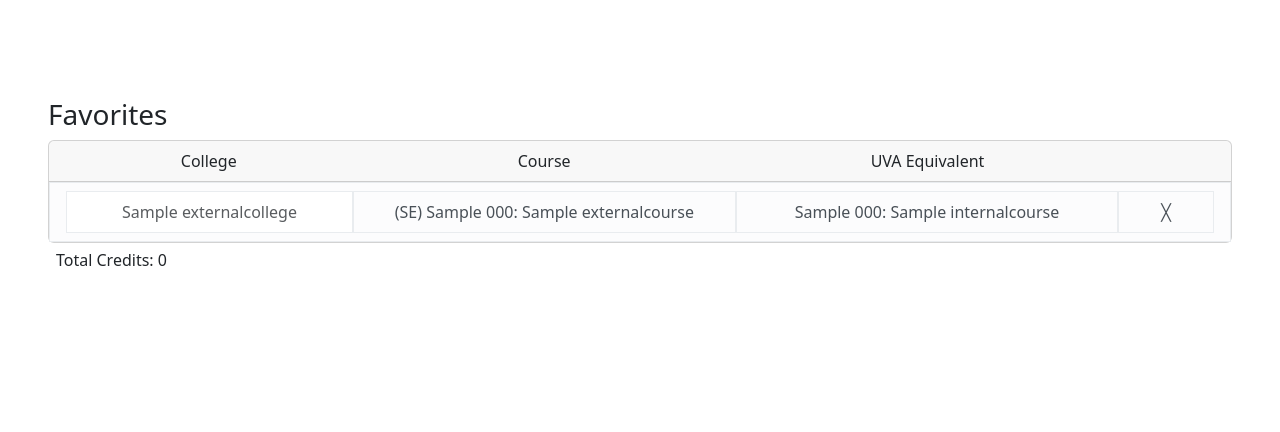
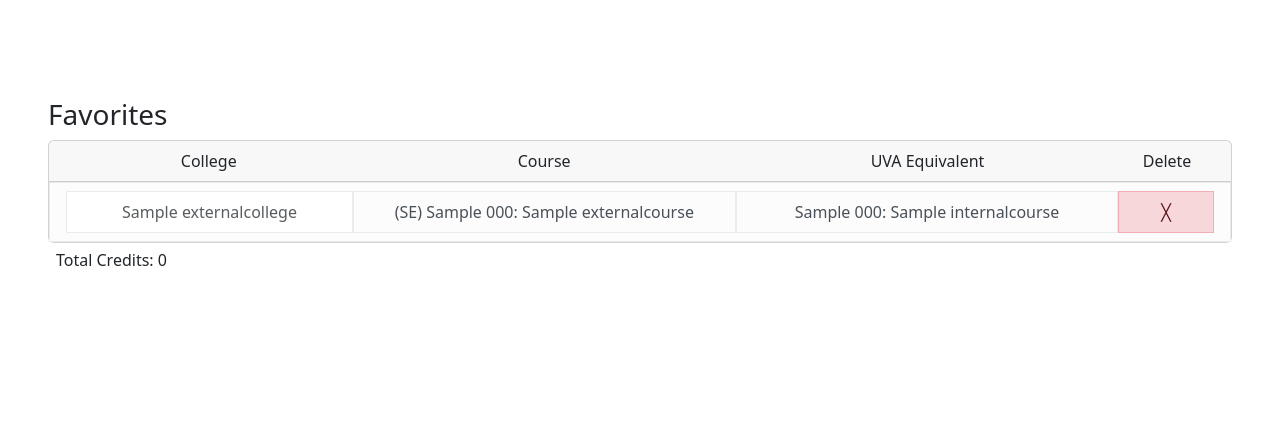
Before and after one commit to scottrmattix/transfer-guide, a Django app: page /favorites/ in a window 1280 px wide. Shown: the part 70-502 px from the top of the page. Run offline with Django 4.2, Linux system fonts and the light colour scheme; a user stored in the database is signed in; tables that the repository leaves empty hold one stand-in row (values such as "Sample post"); data that the repository does not hold is empty; some libraries are stand-ins or nearby versions.

Commit message:
Made button red and added clarification for the button

```diff
--- a/templates/favorites2.html
+++ b/templates/favorites2.html
@@ -30,7 +30,7 @@
               <div class="col-3 text-center">College</div>
               <div class="col-4 text-center">Course</div>
               <div class="col-4 text-center">UVA Equivalent</div>
-              <div class="col-1 text-center"></div>
+              <div class="col-1 text-center">Delete</div>
             </div>
             <ul class="list-group">
               {% for f in favorites %}
@@ -45,7 +45,7 @@
                     <div class="col-3 text-center"><a class="list-group-item list-group-item-light disabled h-100">{{ f.transfer.external_course.college_name }}</a></div>
                     <div class="col-4 text-center"><a href="{% url 'externalcourse' f.transfer.external_course.pk %}" class="list-group-item list-group-item-light list-group-item-action h-100">{{ f.transfer.external_course }}</a></div>
                     <div class="col-4 text-center"><a href="{% url 'internalcourse' f.transfer.internal_course.pk %}" class="list-group-item list-group-item-light list-group-item-action h-100">{{ f.transfer.internal_course }}</a></div>
-                    <div class="col-1 text-center"><button class="list-group-item list-group-item-light list-group-item-action h-100 align-items-center">╳</button></div>
+                    <div class="col-1 text-center"><button class="list-group-item list-group-item-danger list-group-item-action h-100 align-items-center">╳</button></div>
                   </li>
                 </form>
               {% endfor %}
```
